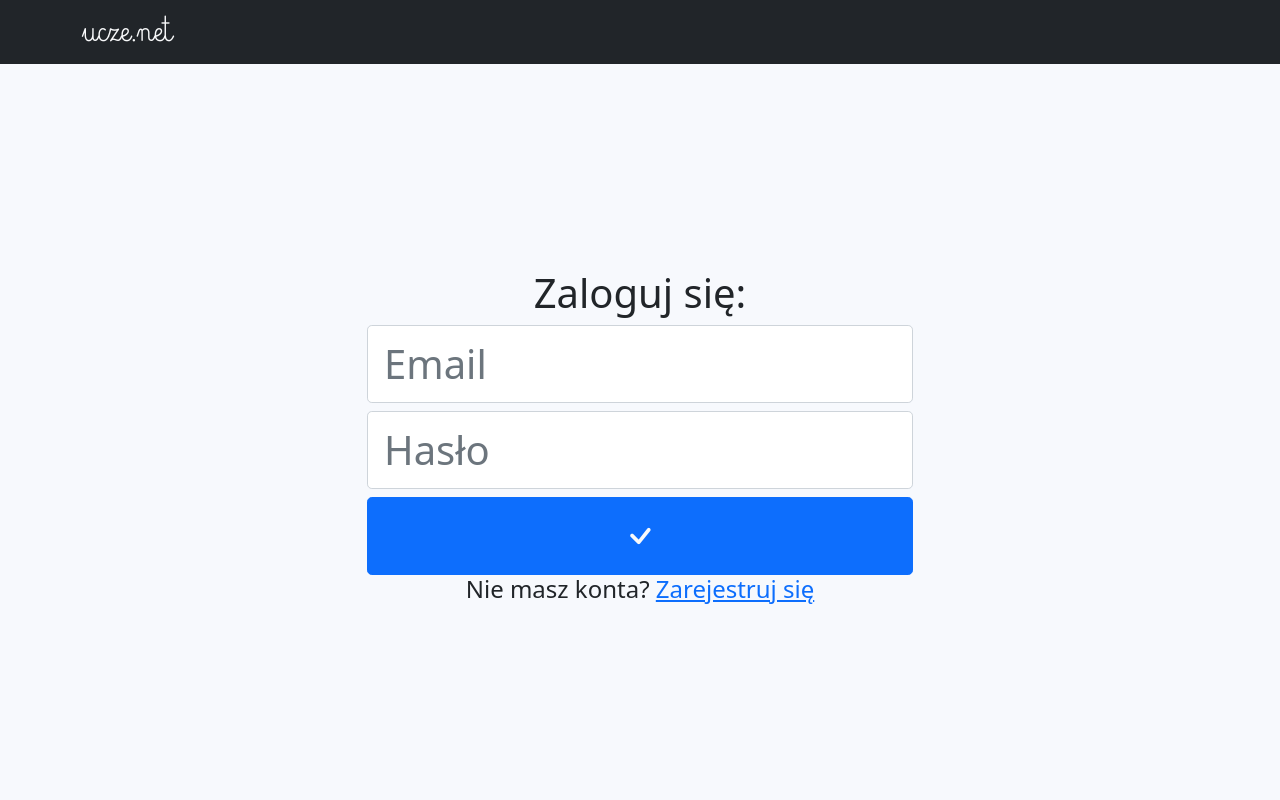
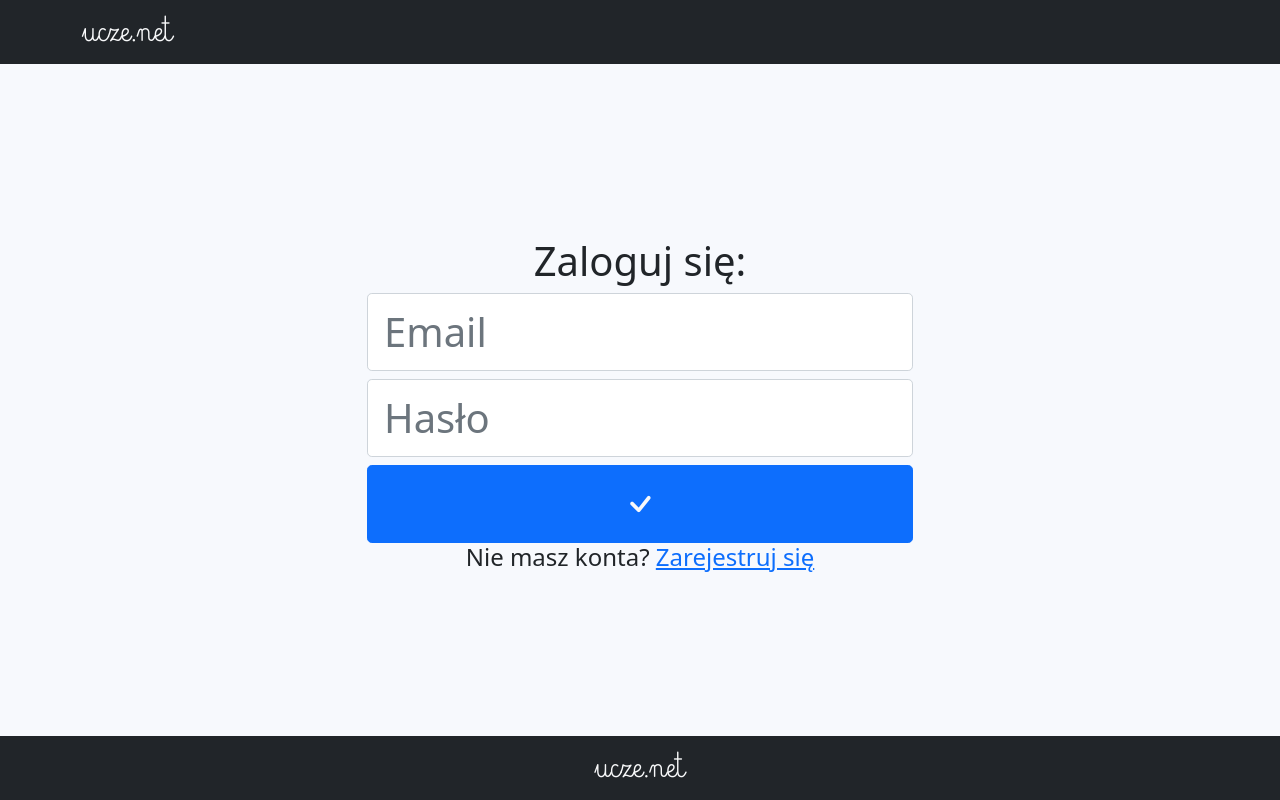
Before and after one commit to frontendypl/kreator-zadan-admin, a Vue app: page /#/logowanie in a window 1280 px wide. Built offline with nearby package versions, Linux system fonts and the light colour scheme.

Commit message:
add foter

```diff
--- a/src/App.vue
+++ b/src/App.vue
@@ -6,6 +6,9 @@
     <AppLoaderComponent v-if="loaderActive" />
 
     <router-view/>
+
+    <AppFooterComponent />
+
   </div>
 </template>
 
@@ -14,11 +17,13 @@ import {mapActions, mapGetters, mapState} from 'vuex'
 import AppLoaderComponent from "@/components/AppLoaderComponent";
 import AppNavbarComponent from "@/components/AppNavbarComponent";
 import PWAPrompt from "@/components/PWAPrompt";
+import AppFooterComponent from "@/components/AppFooterComponent";
 
 export default {
   name: 'App',
   components:
       {
+        AppFooterComponent,
         // PWAPrompt,
         AppNavbarComponent,
         AppLoaderComponent
--- /dev/null
+++ b/src/components/AppFooterComponent.vue
@@ -0,0 +1,24 @@
+<template>
+  <nav class=" c-AppFooterComponent navbar bg-dark text-light">
+    <div class="container d-flex justify-content-center">
+      <a class="logo__link link-light text-decoration-none written-font" href="https://ucze.net">ucze.net</a>
+    </div>
+  </nav>
+</template>
+
+<script>
+export default {
+  name: 'AppFooterComponent',
+}
+</script>
+
+<style lang="scss" scoped>
+  .c-AppFooterComponent{
+
+    .logo{
+      &__link {
+        font-size: 2em;
+      }
+    }
+  }
+</style>
--- a/src/components/ListFormComponent.vue
+++ b/src/components/ListFormComponent.vue
@@ -4,14 +4,14 @@
 
       <div class="row g-1">
         <div class="col col-md-4">
-          <input class="form-control fs-3 mb-2" placeholder="Nowa lista zadań" type="text"
+          <input class="form-control fs-2 mb-2" placeholder="Nowa lista zadań" type="text"
                  :class="{'border-danger':Object.keys(createNewExerciseListErrors).length}"
                  v-model="newListName"
           >
         </div>
         <div class="col-auto">
-          <button class="btn btn-primary text-light fs-3">
-            +
+          <button class="btn btn-primary text-light fs-2">
+            Dodaj
           </button>
         </div>
         <h4 class="text-danger"
```
